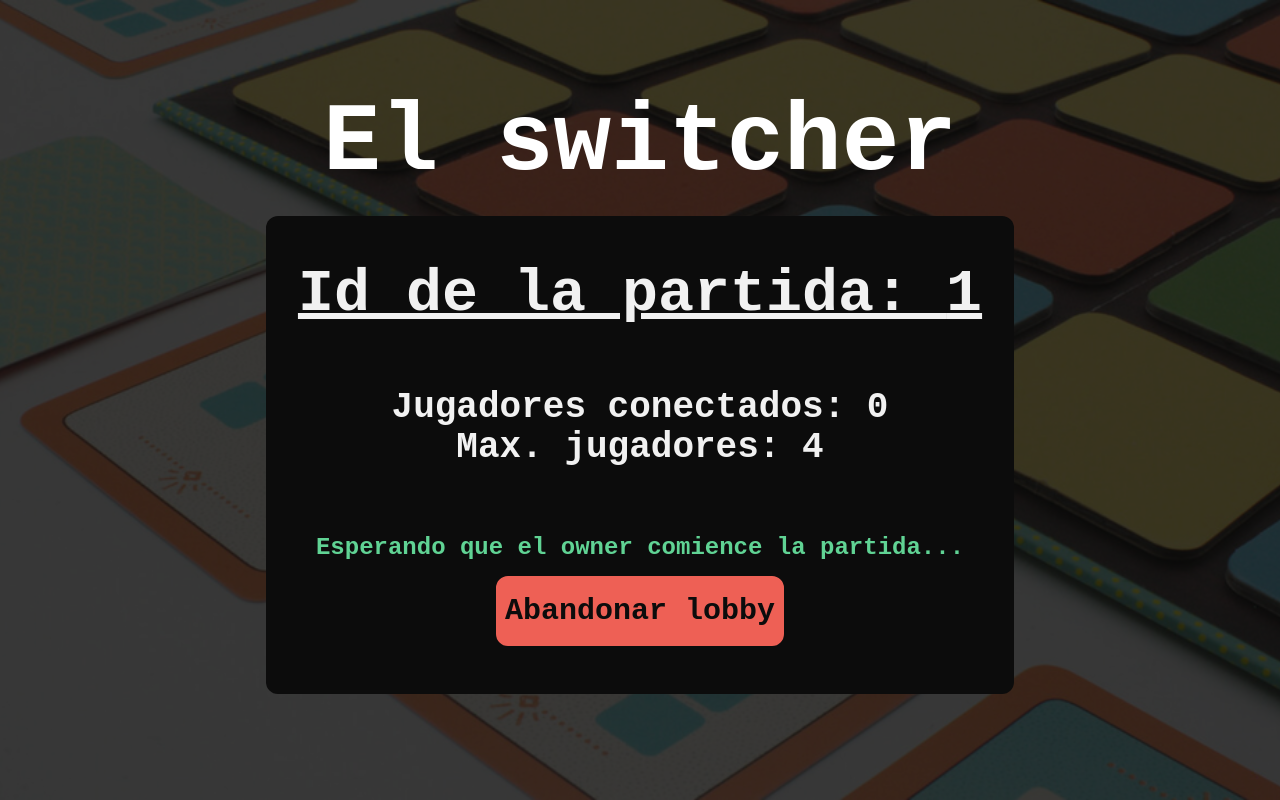
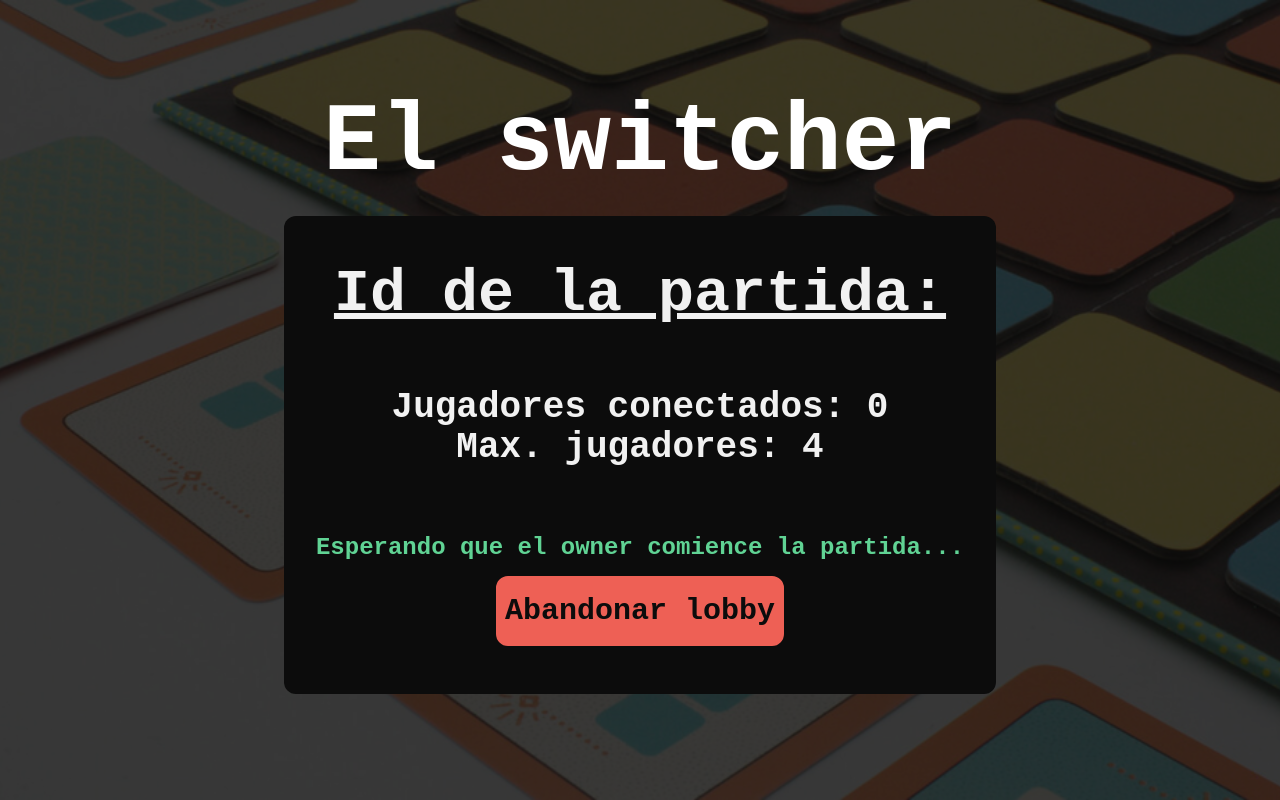
Before and after one commit to Grupo1-IS24/frontend-El-Switcher, a React (Vite) app: page /lobby/1 in a window 1280 px wide. Built offline with nearby package versions, Linux system fonts and the light colour scheme; no server answers; a web font is replaced by a local one.

Commit message:
SCRUM-90 Interfaz del lobby

```diff
--- a/src/components/Button/Button.jsx
+++ b/src/components/Button/Button.jsx
@@ -21,7 +21,7 @@ const Button = ({
     lobbyButton_leave:
       'w-[18rem] h-[4.375rem] text-3xl border-2 border-[#ee6055] bg-[#ee6055] text-[#0c0c0c] hover:bg-transparent hover:text-[#ee6055]',
     gameButton_pass: '',
-    gameButton_leave: '',
+    gameButton_leave: 'w-[16rem] h-[4.375rem] text-2xl border-2 border-[#ee6055] bg-[#ee6055] text-[#0c0c0c] hover:bg-transparent hover:text-[#ee6055]',
   };
 
   // get classes based on style
--- a/src/pages/LobbyPage.jsx
+++ b/src/pages/LobbyPage.jsx
@@ -1,20 +1,14 @@
-import { useContext } from 'react';
 import BgOverlay from '../components/BgOverlay/BgOverlay';
 import LobbyCard from '../components/LobbyCard/LobbyCard';
 import TitleText from '../components/TitleText/TitleText';
-import { PlayerContext } from '../contexts/PlayerProvider';
-import { useParams } from 'react-router-dom';
 
 const LobbyPage = () => {
-  const { gameId } = useParams();
-  const { playerID, isOwner } = useContext(PlayerContext);
-
   return (
     <>
       <BgOverlay />
       <div className='relative flex flex-col gap-6'>
         <TitleText />
-        <LobbyCard gameID={gameId} playerID={playerID} isOwner={isOwner} />
+        <LobbyCard />
       </div>
     </>
   );
```
